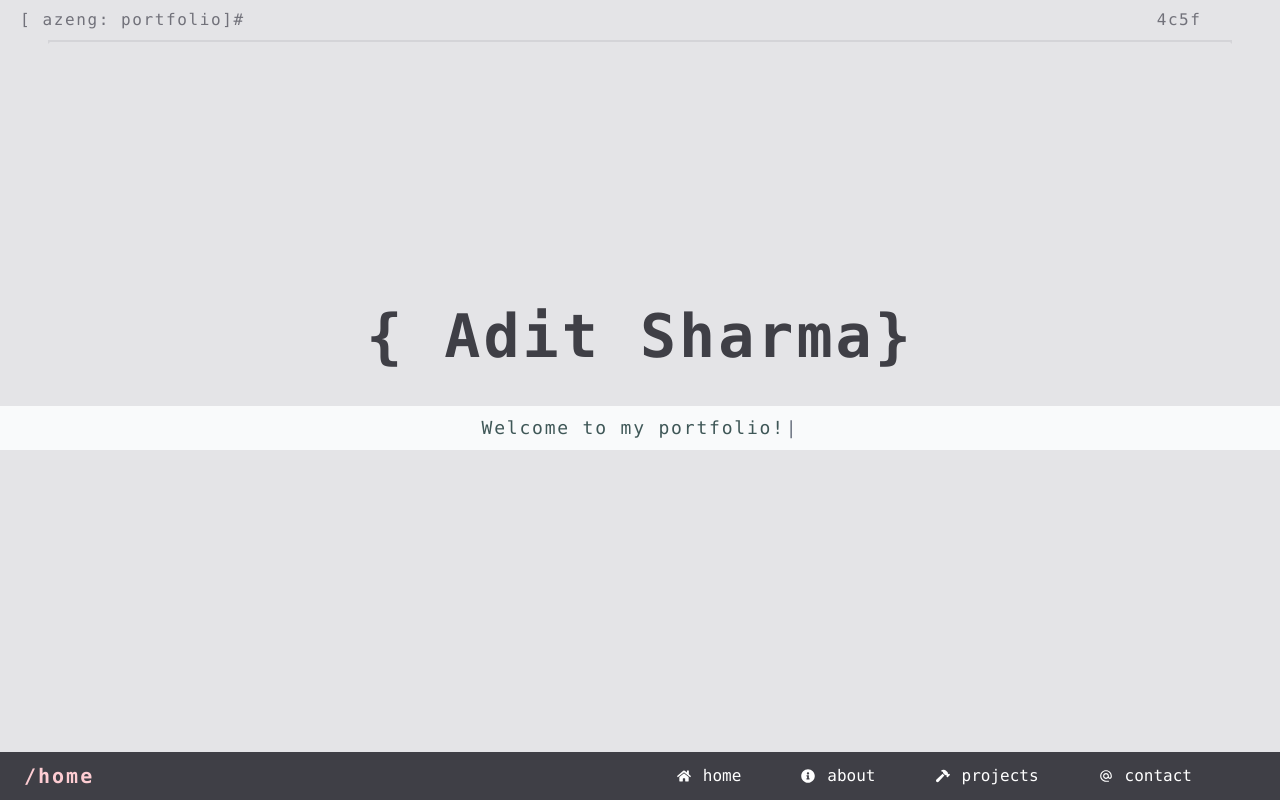
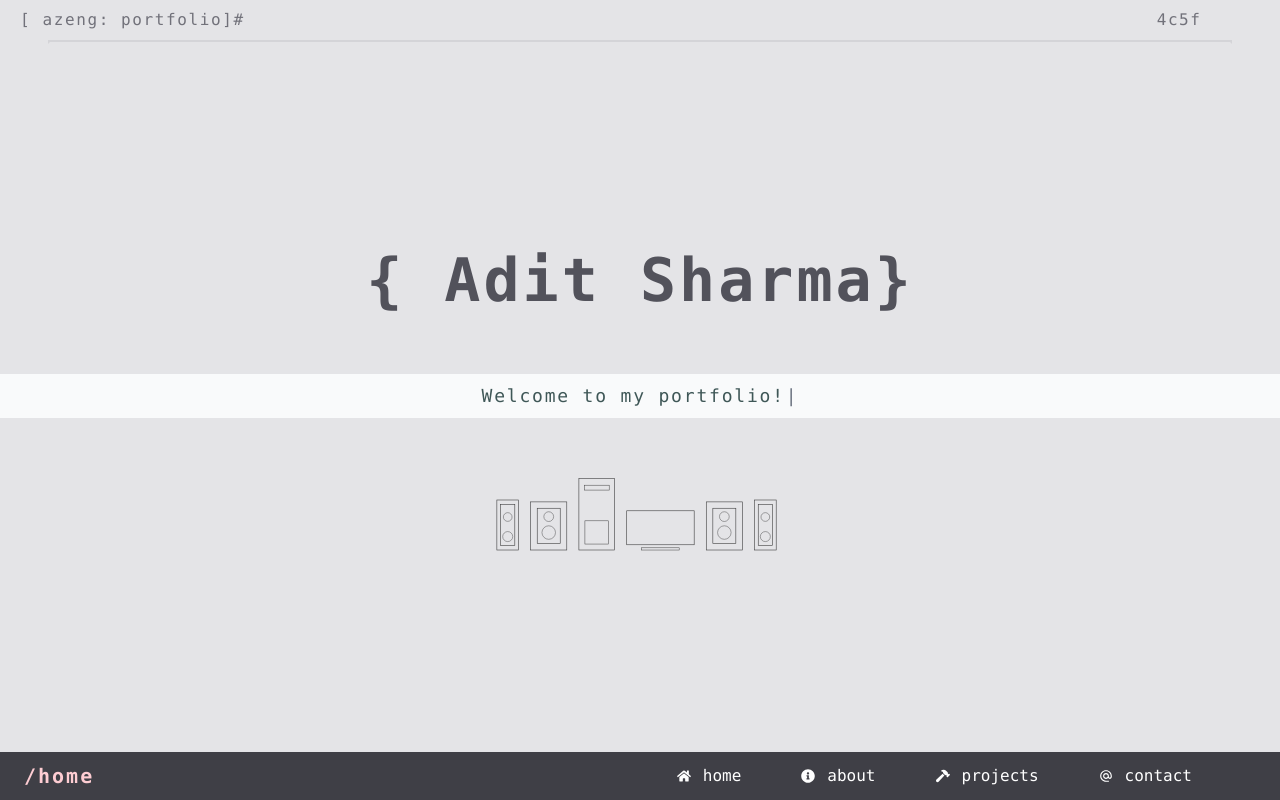
Before and after one commit to aditsharma03/portfolio, a React (Vite) app: page /#/ in a window 1280 px wide. Built offline with nearby package versions, Linux system fonts and the light colour scheme.

Commit message:
Small changes and added Computer Svg

```diff
--- a/src/App.tsx
+++ b/src/App.tsx
@@ -12,14 +12,17 @@ function App() {
   return (
     <div className=' font-mono bg-zinc-200 h-[100dvh] w-[100dvw] flex flex-col justify-center'>
 
-    <Topbar />
+    <div className='justify-start'><Topbar /></div>
+
     <Routes>
         <Route path="/" element={ <Home /> } />
         <Route path="/about" element={ <About /> } />
         <Route path="/contact" element={ <Contact /> } />
         <Route path="/projects" element={ <Projects /> } />
     </Routes>
-    <Bottombar />
+
+    <div className='justify-end'><Bottombar /></div>
+
 
 
     </div>
--- a/src/components/Home/index.tsx
+++ b/src/components/Home/index.tsx
@@ -1,15 +1,17 @@
 import Typewriter from 'typewriter-effect';
+
+import computer from '../../assets/computer.svg'
 
 const Home = () => {
 
     const name = "{ Adit Sharma}";
 
-    return <div className="font-mono h-full bg-transparent flex flex-col justify-center">
+    return <div className="cursor-crosshair h-full bg-transparent flex flex-col justify-center">
 
-            <div className=" text-6xl max-sm:text-3xl font-bold text-zinc-700 tracking-wider subpixel-antialiased flex flex-row justify-center -translate-y-10">
+            <div className="py-16 text-6xl max-sm:text-3xl font-bold text-zinc-600 tracking-wider subpixel-antialiased flex flex-row justify-center ">
                 {name}
             </div>
-            <div id="typewrite" className="p-2 text-lg bg-gray-50 text-gray-500 tracking-widest flex flex-row justify-center">
+            <div id="typewrite" className=" p-2 text-lg bg-gray-50 text-gray-500 tracking-widest flex flex-row justify-center">
             <Typewriter
             options={{
                 strings: [
@@ -25,6 +27,9 @@ const Home = () => {
             />
             </div>
 
+            <img src={computer} className='h-48 animate-pulse'></img>
+
+
         </div>
 
 }
```
Also changed, not shown: src/assets/computer.svg (added).
